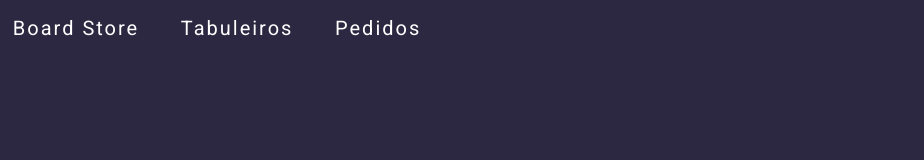
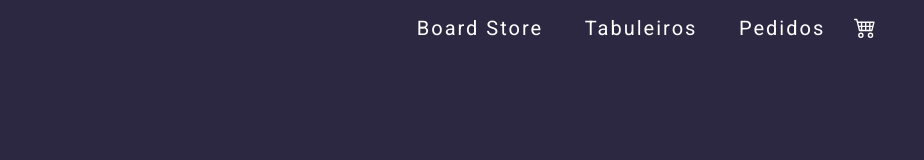
Before and after one commit to Matheus7p/board-store, a website: page index.html in a window 1280 px wide. Shown: the whole page, without its empty margins (0-924 px from the left). Drawn offline with nearby package versions, Linux system fonts and the light colour scheme.

Commit message:
cart in header and offCanvas for cart

```diff
--- a/index.html
+++ b/index.html
@@ -9,12 +9,11 @@
         integrity="sha384-T3c6CoIi6uLrA9TneNEoa7RxnatzjcDSCmG1MXxSR1GAsXEV/Dwwykc2MPK8M2HN" crossorigin="anonymous" />
 
     <link rel="stylesheet" href="css/style.css" />
-
 </head>
 
 <body>
     <header>
-        <ul class="nav nav-underline">
+        <ul class="nav nav-underline justify-content-center">
             <li class="nav-item">
                 <a class="navText" aria-current="page" href="/">Board Store</a>
             </li>
@@ -24,8 +23,27 @@
             <li class="nav-item">
                 <a class="navText" href="/requests">Pedidos</a>
             </li>
+            <button class="cartBtn justify-content-end" data-bs-toggle="offcanvas" data-bs-target="#offcanvasRight"
+            aria-controls="offcanvasRight">
+                <svg xmlns="http://www.w3.org/2000/svg" width="22" height="22" fill="currentColor" class="bi bi-cart4"
+                    viewBox="0 0 16 16">
+                    <path
+                        d="M0 2.5A.5.5 0 0 1 .5 2H2a.5.5 0 0 1 .485.379L2.89 4H14.5a.5.5 0 0 1 .485.621l-1.5 6A.5.5 0 0 1 13 11H4a.5.5 0 0 1-.485-.379L1.61 3H.5a.5.5 0 0 1-.5-.5zM3.14 5l.5 2H5V5H3.14zM6 5v2h2V5H6zm3 0v2h2V5H9zm3 0v2h1.36l.5-2H12zm1.11 3H12v2h.61l.5-2zM11 8H9v2h2V8zM8 8H6v2h2V8zM5 8H3.89l.5 2H5V8zm0 5a1 1 0 1 0 0 2 1 1 0 0 0 0-2zm-2 1a2 2 0 1 1 4 0 2 2 0 0 1-4 0zm9-1a1 1 0 1 0 0 2 1 1 0 0 0 0-2zm-2 1a2 2 0 1 1 4 0 2 2 0 0 1-4 0z" />
+                </svg>
+            </button>
         </ul>
     </header>
+
+
+    <div class="offcanvas offcanvas-end" tabindex="-1" id="offcanvasRight" aria-labelledby="offcanvasRightLabel">
+        <div class="offcanvas-header">
+            <h5 class="offcanvas-title" style="color: white;" id="offcanvasRightLabel">
+                Offcanvas right
+            </h5>
+            <button type="button" class="btn-close" data-bs-dismiss="offcanvas" aria-label="Close"></button>
+        </div>
+        <div class="offcanvas-body">...</div>
+    </div>
 
     <script src="https://cdn.jsdelivr.net/npm/bootstrap@5.3.2/dist/js/bootstrap.bundle.min.js"
         integrity="sha384-C6RzsynM9kWDrMNeT87bh95OGNyZPhcTNXj1NW7RuBCsyN/o0jlpcV8Qyq46cDfL"
--- a/public/css/style.css
+++ b/public/css/style.css
@@ -21,6 +21,7 @@
    font-weight: 400;
    font-family: 'Roboto';
    letter-spacing: 2px;
+   transition: 1s ease-out;
 }
 
 .navText:hover{
@@ -30,3 +31,14 @@
 .nav-item{
     padding: 1%;
 }
+
+.cartBtn{
+    color: white;
+    border: none;
+    height: 53px;
+
+}
+
+.cartBtn:hover{
+    transform: scale(1.5);
+}
```
Also changed, not shown: pages/boards.html (+20 -2 lines), pages/requests.html (+20 -2 lines).
